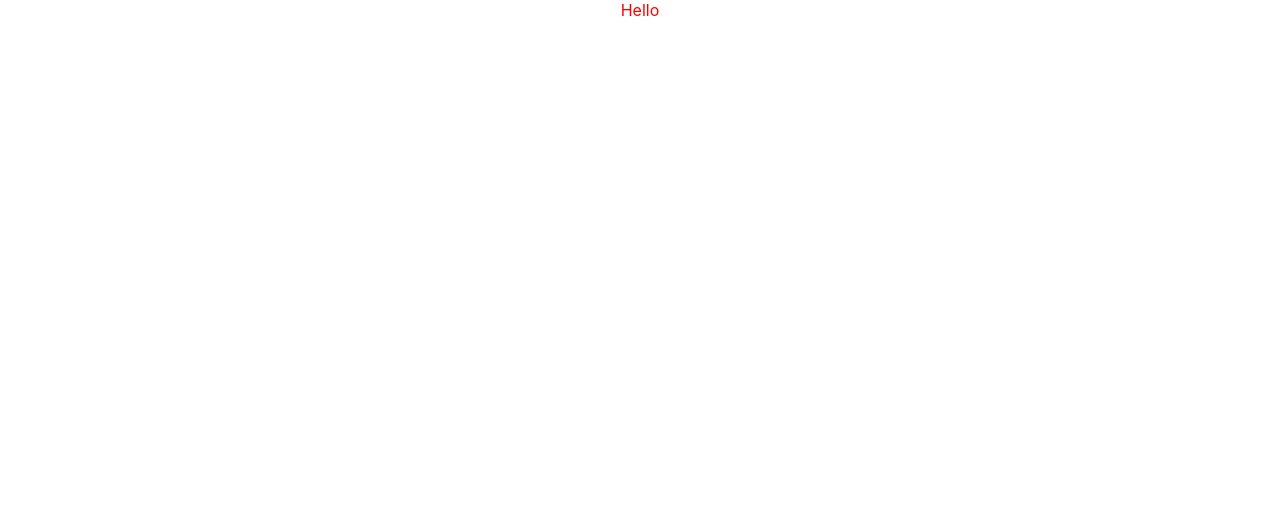
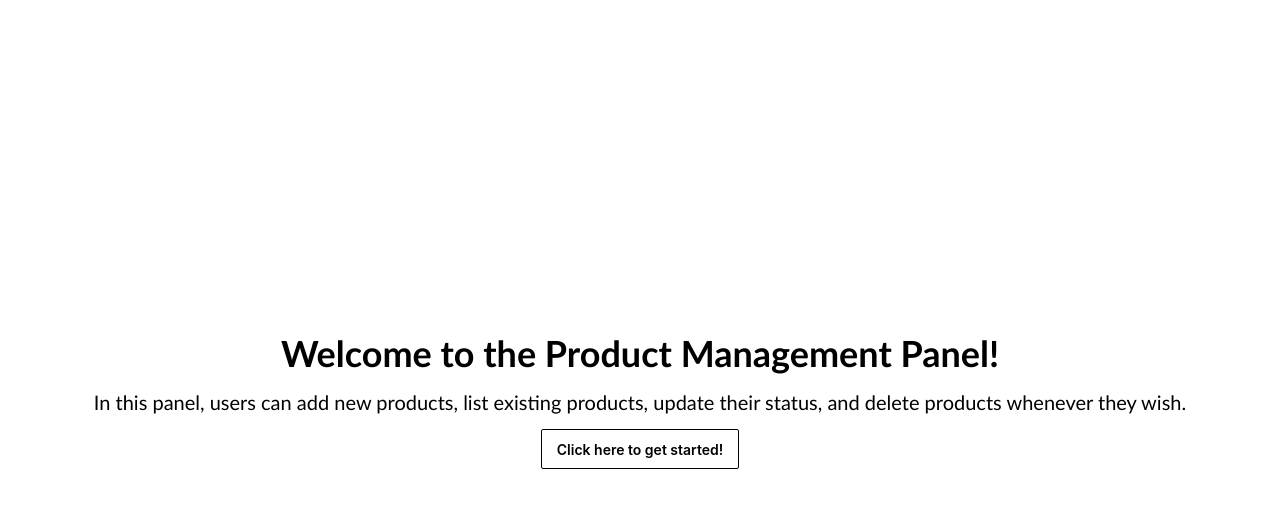
Before and after one commit to furkanketenci/urun-yonetim-paneli, a React (Create React App) app: page / in a window 1280 px wide. Shown: the top 508 px of the page. Built offline with nearby package versions, Linux system fonts and the light colour scheme.

Commit message:
Homepage and Product page used.

```diff
--- a/src/App.tsx
+++ b/src/App.tsx
@@ -1,9 +1,22 @@
 import './app.scss';
+import {
+  BrowserRouter as Router,
+  Routes,
+  Route,
+} from "react-router-dom";
+import Homepage from './pages/Homepage';
+import Products from './pages/Products';
+
 
 function App() {
   return (
     <div className="app">
-      Hello
+      <Router>
+        <Routes>
+          <Route path="/" element={<Homepage />} />
+          <Route path="/products" element={<Products />} />
+        </Routes>
+      </Router>
     </div>
   );
 }
--- a/src/app.scss
+++ b/src/app.scss
@@ -1,4 +1,3 @@
 .app {
-    color: red;
-    text-align: center;
+    font-family: 'Gill Sans', 'Gill Sans MT', Calibri, 'Trebuchet MS', sans-serif;
 }
```
